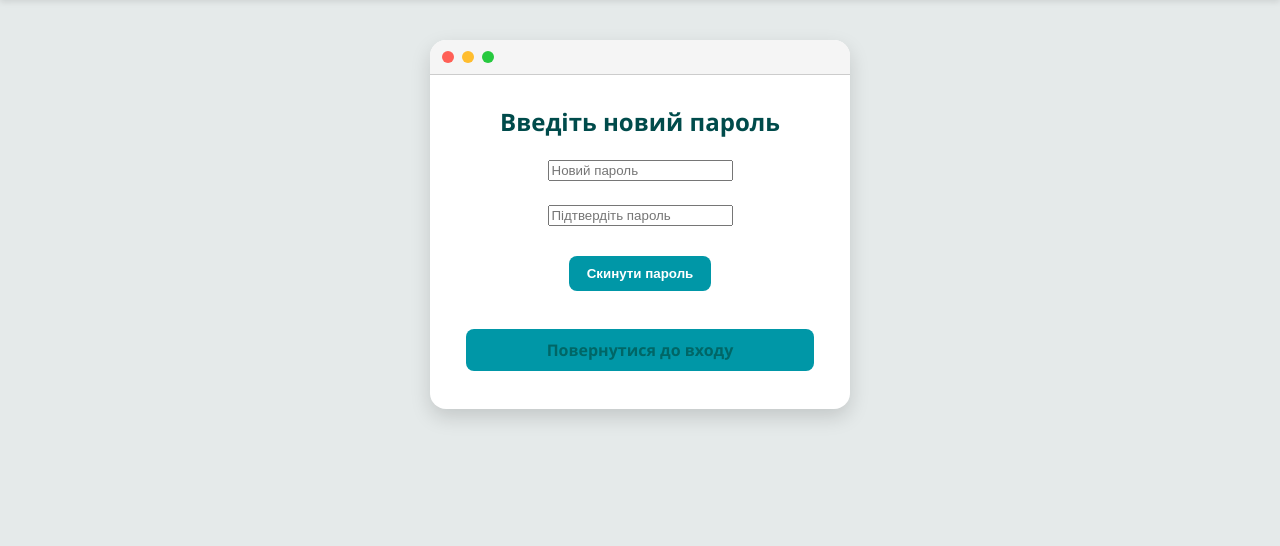
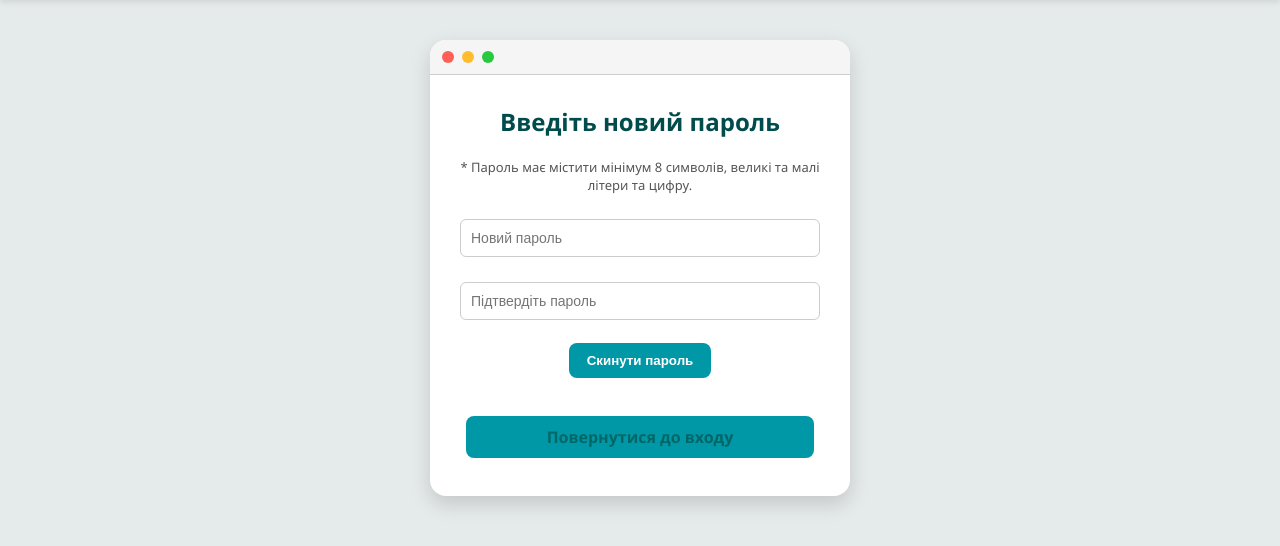
Before and after one commit to militsiya04/diploma, a Flask app: page /reset-password in a window 1280 px wide. Shown: the part 114-660 px from the top of the page. Run offline with Flask 3, Linux system fonts and the light colour scheme; the visitor is signed in with stand-in values (Sample User, id 1).

Commit message:
final2
add hard password

```diff
--- a/app/templates/reset_password.html
+++ b/app/templates/reset_password.html
@@ -20,6 +20,22 @@
         a:hover, button:hover { background: #007b8a; }
         .logout-link { display: block; margin-top: 30px; color: #006666; font-weight: bold; text-decoration: none; }
         .logout-link:hover { text-decoration: underline; }
+        input[type="password"] {
+            width: 100%;
+            padding: 10px;
+            margin-top: 10px;
+            margin-bottom: 15px;
+            border-radius: 6px;
+            border: 1px solid #ccc;
+            font-size: 14px;
+            box-sizing: border-box;
+        }
+        .info-message {
+            font-size: 13px;
+            color: #555;
+            margin-bottom: 15px;
+            text-align: center;
+        }
     </style>
 </head>
 <body>
@@ -49,8 +65,12 @@
 
             <form method="POST">
                 <h2>Введіть новий пароль</h2>
-                <input type="password" name="password" placeholder="Новий пароль" required><br><br>
-                <input type="password" name="confirm_password" placeholder="Підтвердіть пароль" required><br><br>
+                <div class="info-message">
+                    * Пароль має містити мінімум 8 символів, великі та малі літери та цифру.
+                </div>
+                <input type="password" name="password" placeholder="Новий пароль" pattern="(?=.*\d)(?=.*[a-z])(?=.*[A-Z]).{8,}"
+                       title="Мінімум 8 символів, повинні бути великі та малі літери та цифри" required><br>
+                <input type="password" name="confirm_password" placeholder="Підтвердіть пароль" required><br>
                 <button type="submit">Скинути пароль</button>
             </form>
 
```
Also changed, not shown: app/templates/register.html (+16 -11 lines).
